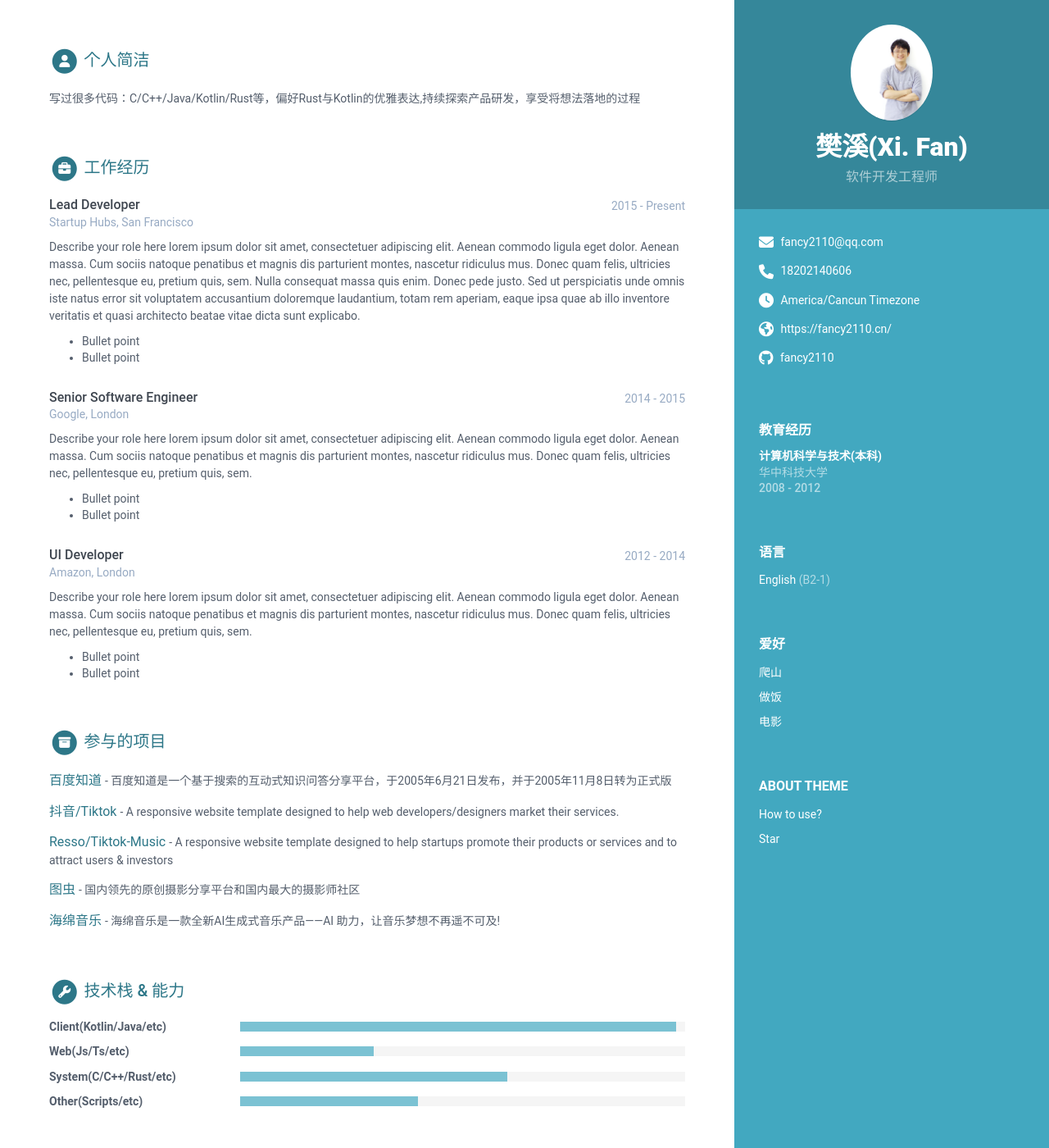
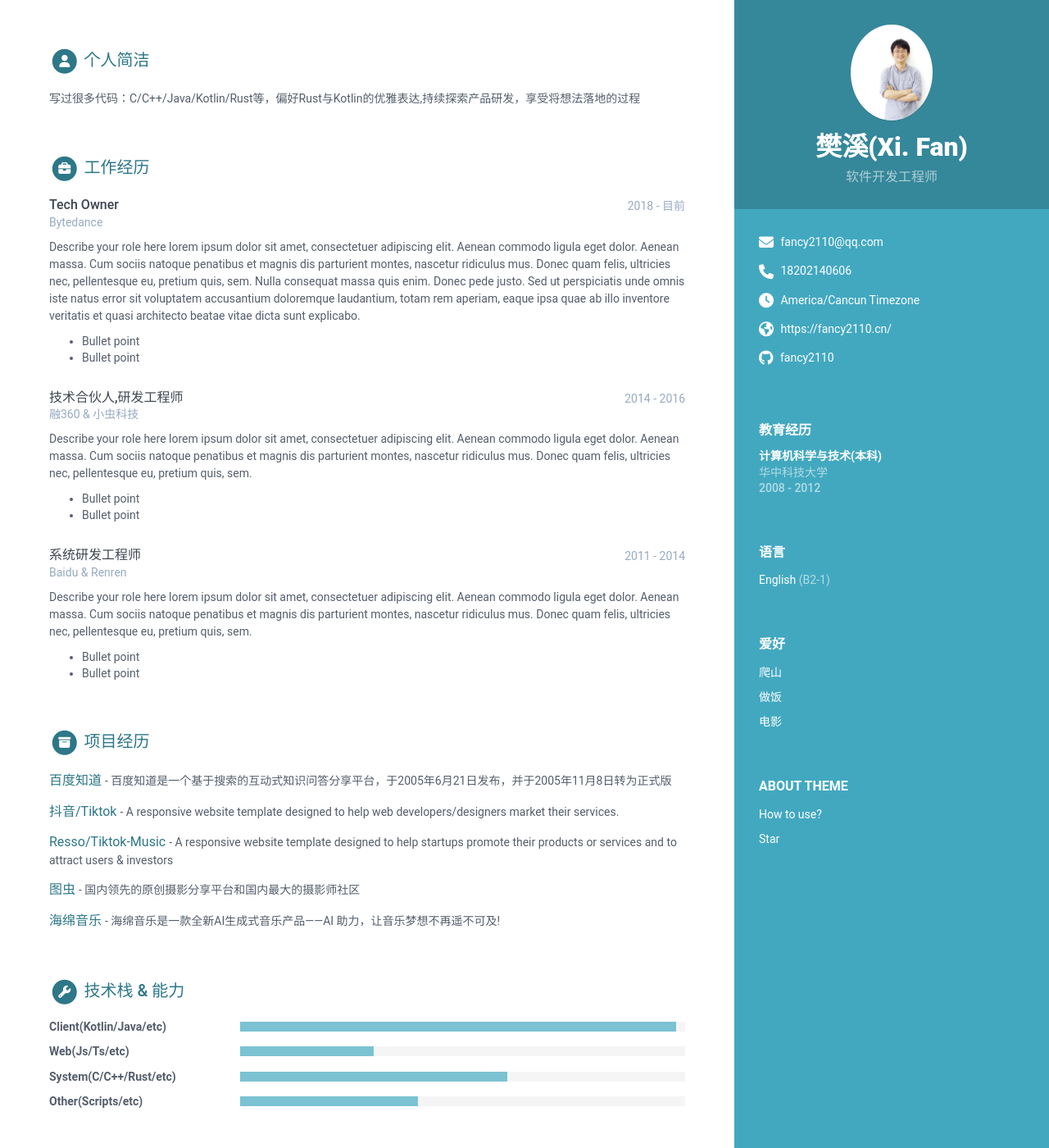
Before and after one commit to fancy2110/fancy2110.github.io, a Jekyll site: the page built from print.html, in a window 1280 px wide and 1400 px high. Shown: the whole window at 82% size. Built offline with Jekyll 4.4.1, drawn with Linux system fonts in a browser that asks for light colours; nearby versions of some CDN libraries; library files that are not in the unit come from our copies.

Commit message:
feat:添加工作经历

```diff
--- a/_data/data.yml
+++ b/_data/data.yml
@@ -68,9 +68,9 @@ education:
 experiences:
   title: 工作经历
   info:
-    - role: Lead Developer
-      time: 2015 - Present
-      company: Startup Hubs, San Francisco
+    - role: Tech Owner
+      time: 2018 - 目前
+      company: Bytedance
       details: |
         Describe your role here lorem ipsum dolor sit amet, consectetuer
         adipiscing elit. Aenean commodo ligula eget dolor. Aenean massa.
@@ -83,9 +83,9 @@ experiences:
         architecto beatae vitae dicta sunt explicabo.
           - Bullet point
           - Bullet point
-    - role: Senior Software Engineer
-      time: 2014 - 2015
-      company: Google, London
+    - role: 技术合伙人,研发工程师
+      time: 2014 - 2016
+      company: 融360 & 小虫科技
       details: |
         Describe your role here lorem ipsum dolor sit amet, consectetuer
         adipiscing elit. Aenean commodo ligula eget dolor. Aenean massa.
@@ -94,9 +94,9 @@ experiences:
         pellentesque eu, pretium quis, sem.
           - Bullet point
           - Bullet point
-    - role: UI Developer
-      time: 2012 - 2014
-      company: Amazon, London
+    - role: 系统研发工程师
+      time: 2011 - 2014
+      company: Baidu & Renren
       details: |
         Describe your role here lorem ipsum dolor sit amet, consectetuer
         adipiscing elit. Aenean commodo ligula eget dolor. Aenean massa.
@@ -107,7 +107,7 @@ experiences:
           - Bullet point
 
 projects:
-  title: 参与的项目
+  title: 项目经历
   assignments:
     - title: 百度知道
       link: "https://zhidao.baidu.com/"
```
